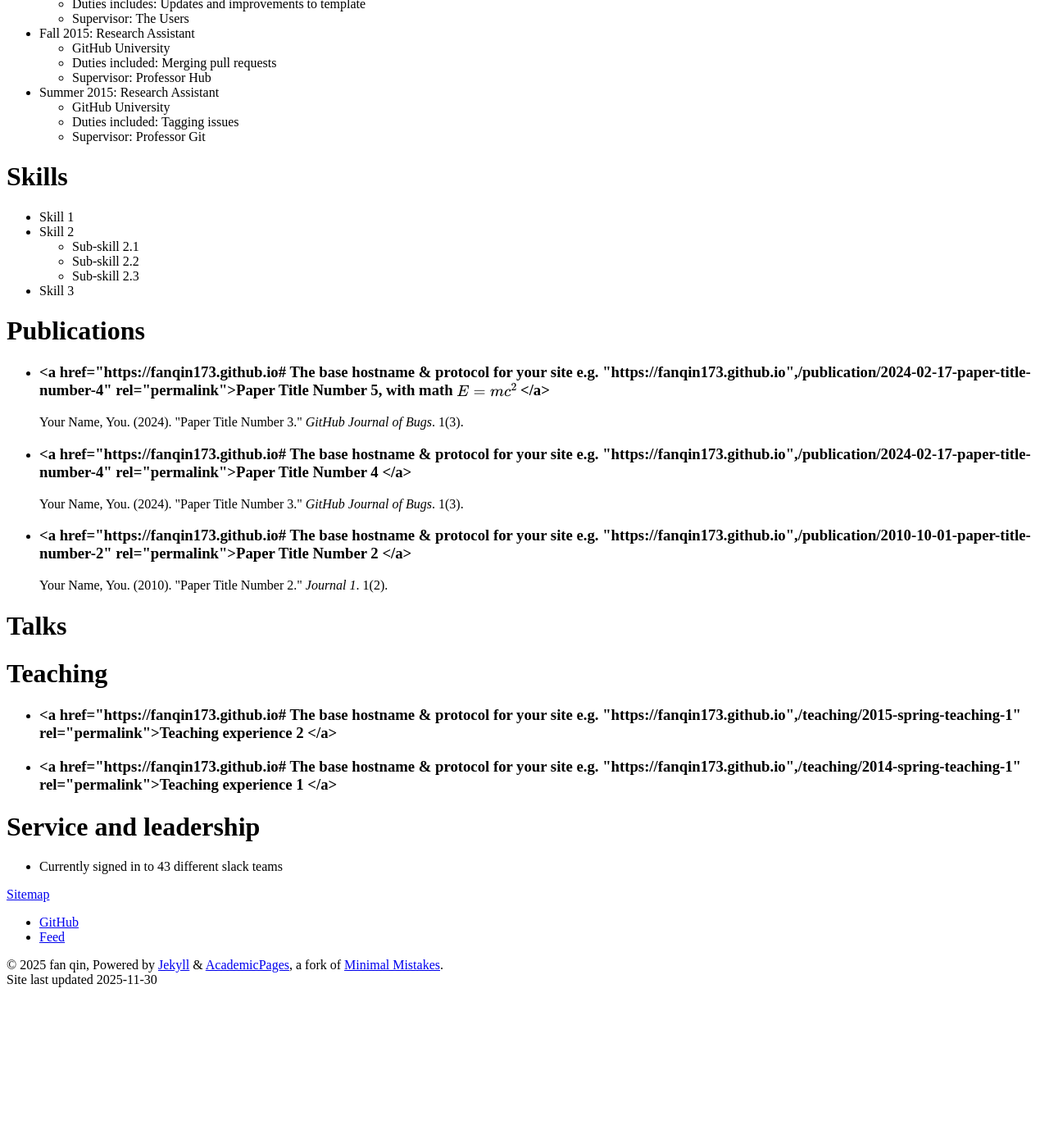
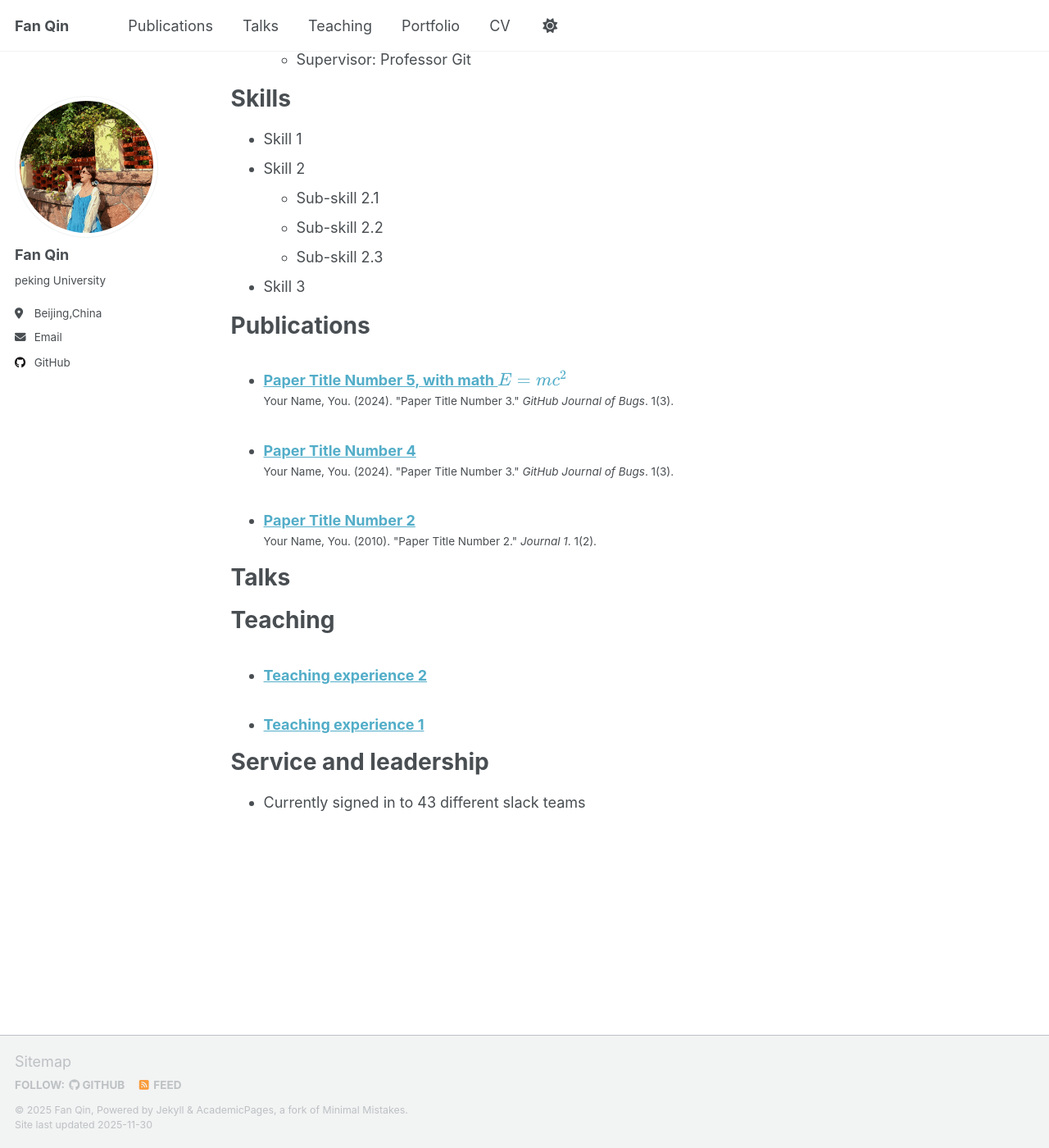
Before and after one commit to fanqin173/fanqin173.github.io, a Jekyll site: the page built from _pages/cv.md, in a window 1280 px wide and 1400 px high, scrolled down 699 px. Shown: the whole window at 82% size. Built offline with Jekyll 4.4.1, drawn with Linux system fonts in a browser that asks for light colours; a script that is not in the unit is left out; before the commit the page ends 1911 px from its top, so only the background shows below that; part of the change alters nothing that is shown.

Commit message:
Update _config.yml

```diff
--- a/_config.yml
+++ b/_config.yml
@@ -6,16 +6,27 @@
 # `jekyll serve -l -H localhost`. If you change this file, please restart the
 # server process.
 
+# # Basic Site Settings
+# locale                   : "China"
+# site_theme               : #"default" # Currently available options are "default", "air"
+# title                    : "fan qin"
+# title_separator          : "touxiang"
+# name                     : &name "fan qin"
+# description              : &description "the mechanisms of small-vessel vasculitis in lupus nephritis"   # Update this with a general description of your site, this is the default if not overridden by a page
+# url                      : https://fanqin173.github.io# The base hostname & protocol for your site e.g. "https://fanqin173.github.io",
+#                                                            # or if you already have some other page hosted on Github then use "https://[your GitHub username].github.io/[Your Repo Name]"
+# baseurl                  : "" # the subpath of your site, e.g. "/blog"
+# repository               : "fanqin173/fanqin173.github.io"
+
 # Basic Site Settings
-locale                   : "China"
-site_theme               : #"default" # Currently available options are "default", "air"
-title                    : "fan qin"
-title_separator          : "touxiang"
-name                     : &name "fan qin"
-description              : &description "the mechanisms of small-vessel vasculitis in lupus nephritis"   # Update this with a general description of your site, this is the default if not overridden by a page
-url                      : https://fanqin173.github.io# The base hostname & protocol for your site e.g. "https://fanqin173.github.io",
-                                                           # or if you already have some other page hosted on Github then use "https://[your GitHub username].github.io/[Your Repo Name]"
-baseurl                  : "" # the subpath of your site, e.g. "/blog"
+locale                   : "en-US"
+site_theme               : # "default"
+title                    : "Fan Qin"
+title_separator          : "-"
+name                     : &name "Fan Qin"
+description              : &description "Ph.D. Student at Peking University"
+url                      : "https://fanqin173.github.io"
+baseurl                  : ""
 repository               : "fanqin173/fanqin173.github.io"
 
 # Site Author - The following control what appear as part of the author content on the side bar.
```
